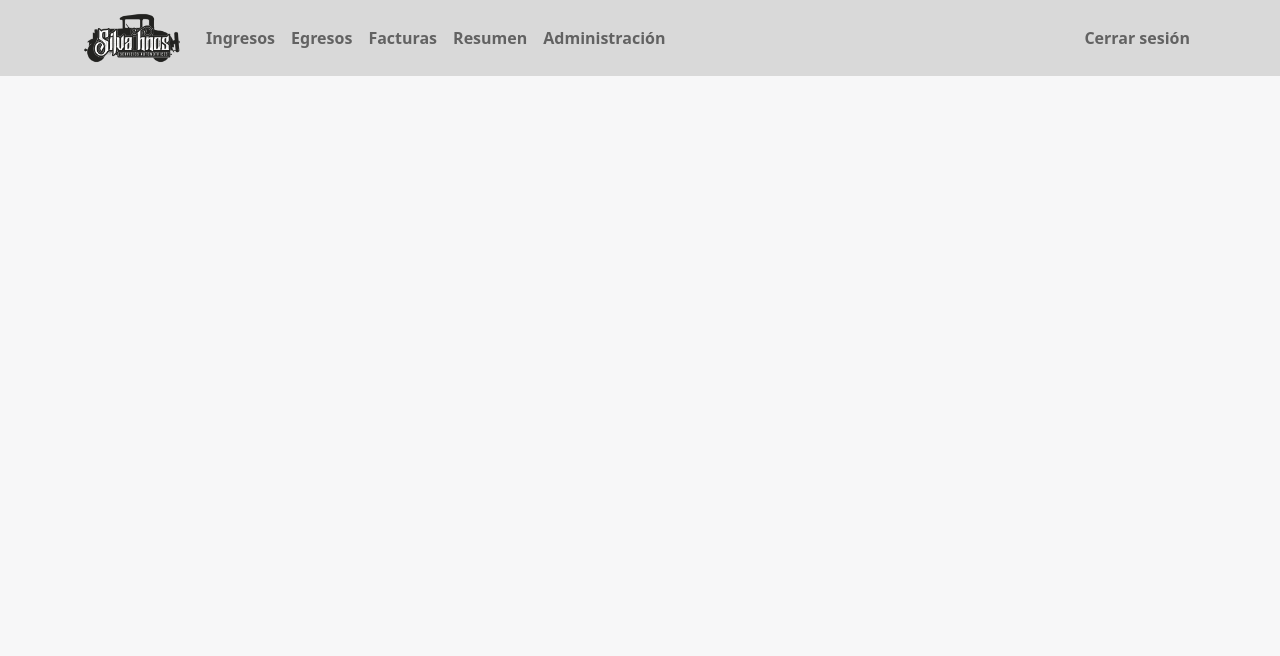
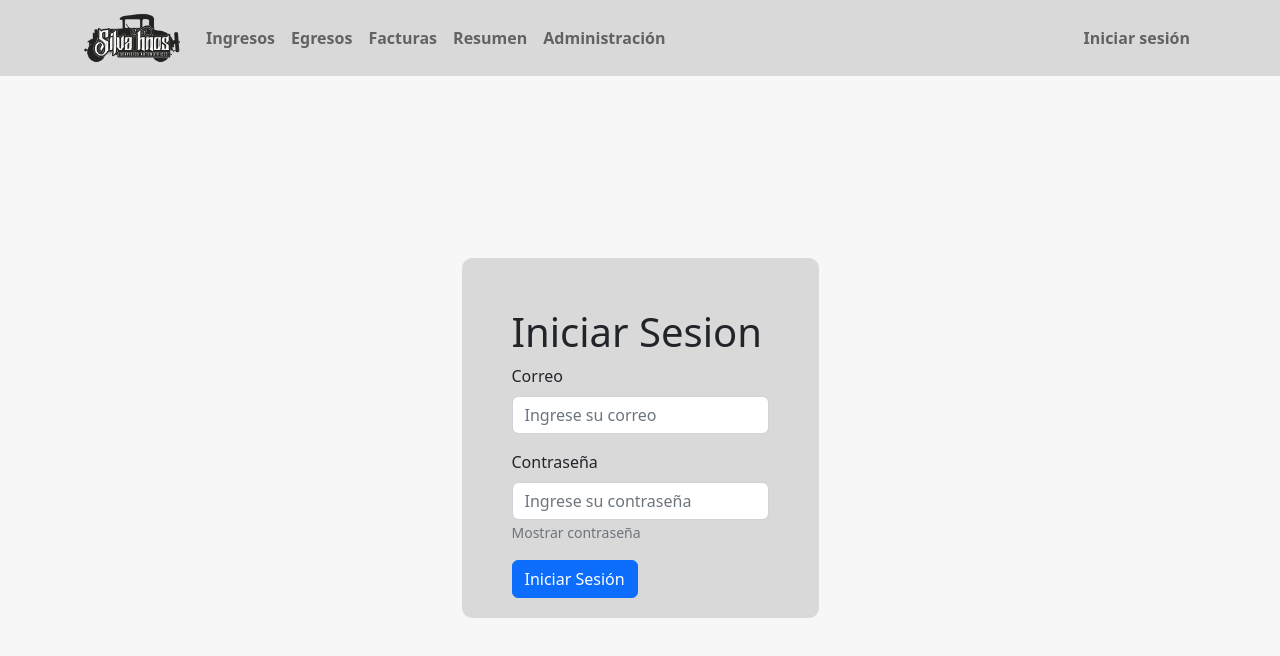
Before and after one commit to acientgear/Proyecto-silvaH, a React (Create React App) app in the folder silvahnos-fe/: page /login in a window 1280 px wide. Shown: the top 656 px of the page. Built offline with nearby package versions, Linux system fonts and the light colour scheme.

Commit message:
[Leo Vergara]-Vista login

```diff
--- a/silvahnos-fe/src/App.js
+++ b/silvahnos-fe/src/App.js
@@ -14,6 +14,7 @@ import AdminView from './pages/admin/AdminView';
 import CrearMotivoI from './pages/admin/CrearMotivoI';
 import CrearMotivoE from './pages/admin/CrearMotivoE';
 import CrearEmpresa from './pages/admin/CrearEmpresa';
+import Login from './pages/auth/Login';
 
 function App() {
   return (
@@ -32,6 +33,7 @@ function App() {
           <Route path="/crearMotivoI" element={<CrearMotivoI />} />
           <Route path="/crearMotivoE" element={<CrearMotivoE />} />
           <Route path="/crearEmpresa" element={<CrearEmpresa />} />
+          <Route path="/login" element={<Login/>} />
         </Routes>
       </Container>
     </Layout>
--- a/silvahnos-fe/src/components/Navbar.js
+++ b/silvahnos-fe/src/components/Navbar.js
@@ -26,7 +26,7 @@ function BasicExample() {
             <Nav.Link href="/administracion">Administración{" "}</Nav.Link>
           </Nav>
           <Nav style={{ color: "black", fontWeight: "bold" }}>
-            <Nav.Link href="#logout">Cerrar sesión</Nav.Link>
+            <Nav.Link href="/login">Iniciar sesión</Nav.Link>
           </Nav>
         </Navbar.Collapse>
       </Container>
--- a/silvahnos-fe/src/pages/Home.js
+++ b/silvahnos-fe/src/pages/Home.js
@@ -150,7 +150,7 @@ const Home = () => {
   }, [getSaldoCuenta, totalEgresosMes, totalIngresosMes]);
 
   return (
-    <Container>
+    <Container style={{paddingTop: 10}}>
       <Row className="justify-content-center">
         <Col xs="auto" >
           <Button style={{ backgroundColor: "#D8E482", border: "none", color: "black", fontWeight: "bold" }} href="/flujo">Visualizar resumen</Button>
--- /dev/null
+++ b/silvahnos-fe/src/pages/auth/Login.js
@@ -0,0 +1,82 @@
+import { useState } from "react";
+import { Button, Form } from "react-bootstrap";
+
+const Login = () => {
+    const [validated, setValidated] = useState(false);
+    const [seePassword, setSeePassword] = useState(false);
+    const [tipo, setTipo] = useState("password");
+
+    const [usuario, setUsuario] = useState({
+        correo: "",
+        password: ""
+    });
+
+    const handleInputChange = (e) => {
+        setUsuario({
+            ...usuario,
+            [e.target.name]: e.target.value
+        });
+    }
+
+    const handleSubmit = (e) => {
+        e.preventDefault();
+        const form = e.currentTarget;
+        if(form.checkValidity() === false){
+            e.stopPropagation();
+        }else{
+            console.log(usuario);
+            setValidated(true);
+        }
+    }
+
+    const handleSee = () => {
+        if(seePassword){
+            setSeePassword(false);
+            setTipo("password");
+        }else{
+            setSeePassword(true);
+            setTipo("text");
+        }
+    }
+
+    return (
+        <div className="d-flex"
+            style={{height: "calc(100vh - 76px)",
+                    justifyContent: "center",
+                    alignItems:"center"}}>
+            <div style={{width: "auto",
+                        height: "360px",
+                        backgroundColor: "rgb(217, 217, 217)",
+                        padding: "50px",
+                        borderRadius:10}}>
+                <h1>Iniciar Sesion</h1>
+                <Form noValidate validated={validated} onSubmit={handleSubmit}>
+                    <Form.Group className="mb-3" controlId="formCorreo">
+                        <Form.Label>Correo</Form.Label>
+                        <Form.Control type="email"
+                            name="correo"
+                            onChange={handleInputChange}
+                            placeholder="Ingrese su correo"
+                            required/>
+                    </Form.Group>
+                    <Form.Group className="mb-3" controlId="formPassword">
+                        <Form.Label>Contraseña</Form.Label>
+                        <Form.Control type={tipo}
+                            name="password"
+                            onChange={handleInputChange}
+                            placeholder="Ingrese su contraseña"
+                            required/>
+                        <Form.Text className="text-muted"
+                            style={{cursor: "pointer"}}
+                            onClick={handleSee}>Mostrar contraseña</Form.Text>
+                    </Form.Group>
+                    <Button variant="primary" type="submit">
+                        Iniciar Sesión
+                    </Button>
+                </Form>
+            </div>
+        </div>
+    );
+};
+
+export default Login;
```
